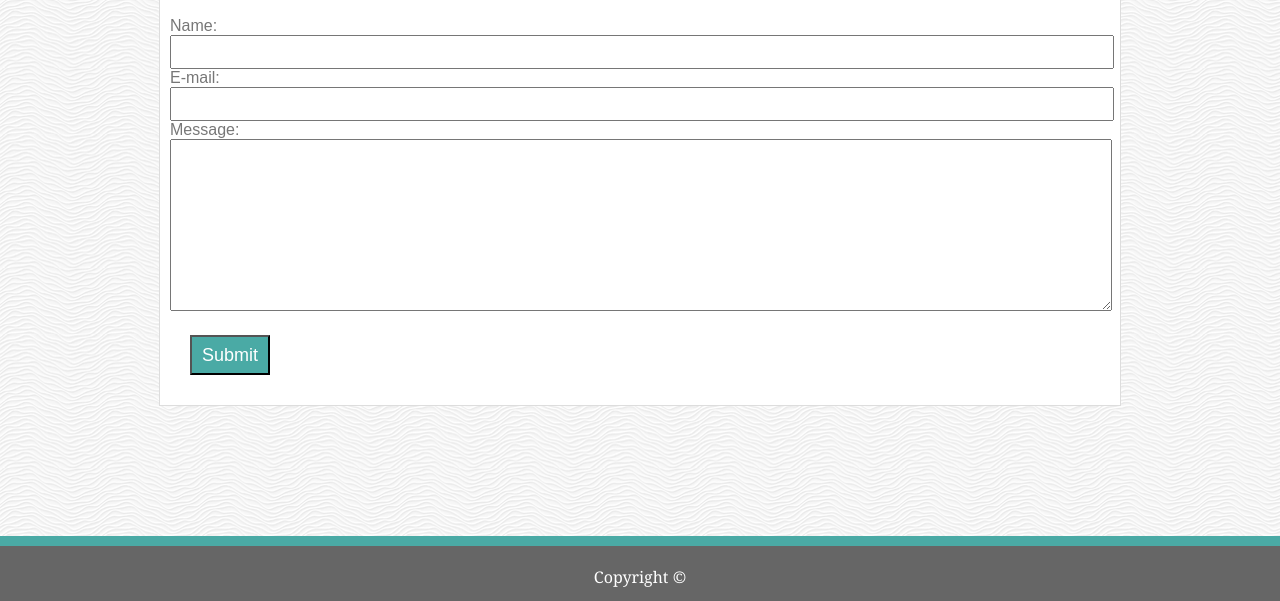
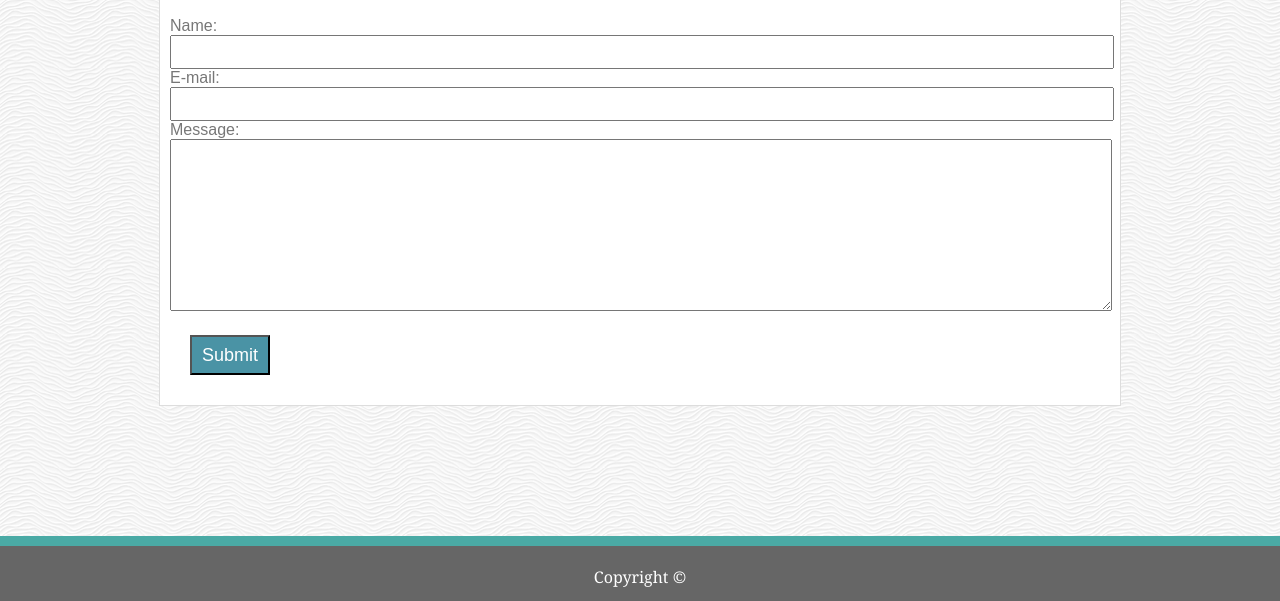
Before and after one commit to CarnesGit/CarnesGit.github.io, a plain HTML site: page Subpages/contact.html in a window 1280 px wide. In both pictures the pointer is over the input "Submit". Shown: the part 199-800 px from the top of the page. Drawn offline with Linux system fonts and the light colour scheme.

Commit message:
Added submit button psedocode

```diff
--- a/Assets/css/stylesheet.css
+++ b/Assets/css/stylesheet.css
@@ -196,6 +196,10 @@ form {
     font-size: 18px
 }
 
+#button:hover {
+    background-color: #4A93A5;
+}
+
 .message {
     width: 920px;
     padding: 10px;
```
